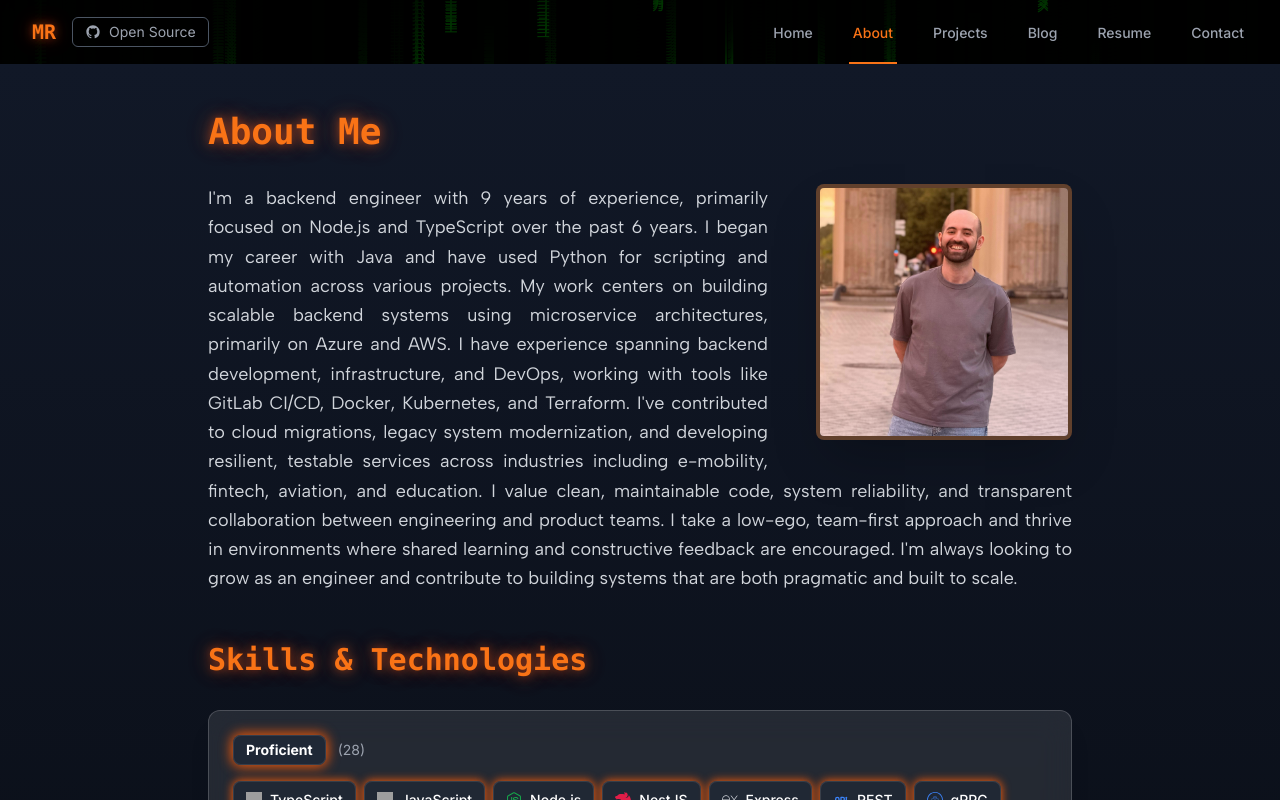
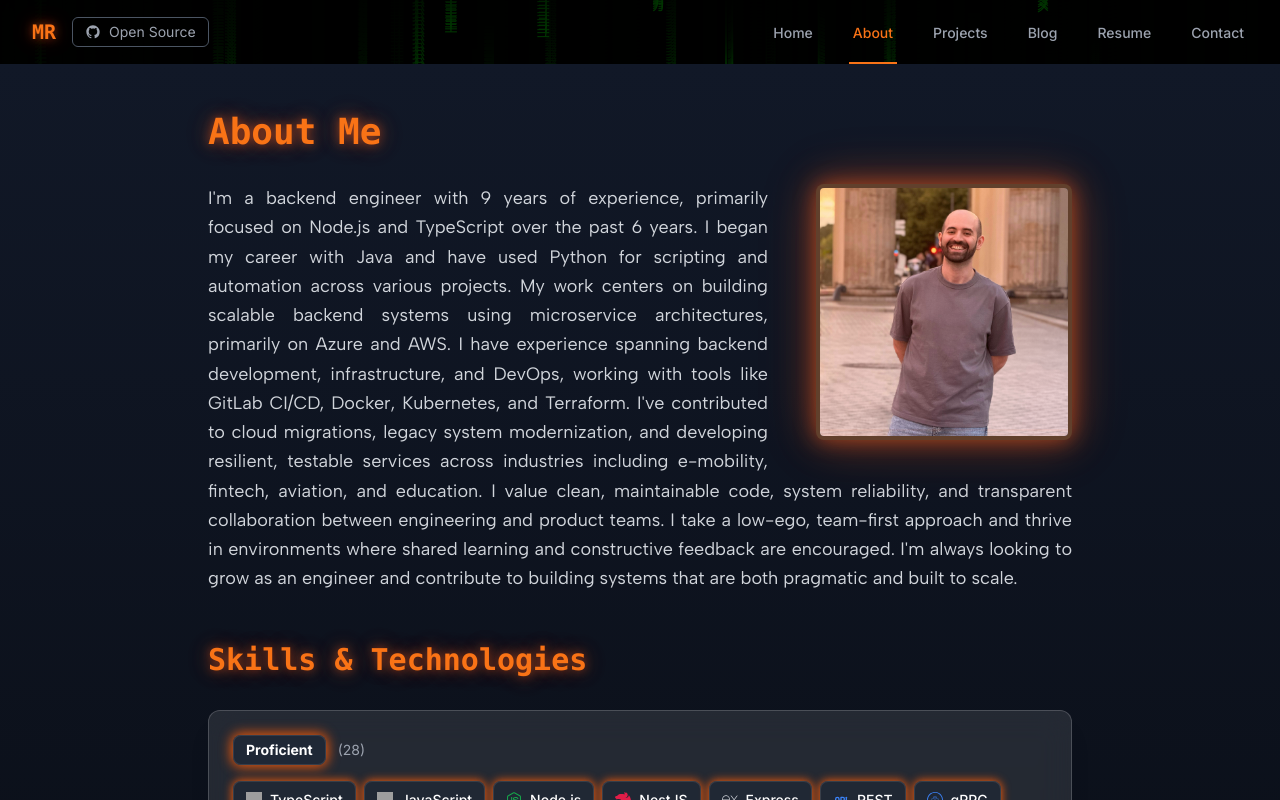
Before and after one commit to MRdevX/mrashidi.me, a Next.js app: page /about in a window 1280 px wide. Shown: the top 800 px of the page. Built offline with nearby package versions, Linux system fonts and the light colour scheme; grey boxes are pictures that could not be loaded.

Commit message:
feat: add neon effect to profile image

```diff
--- a/src/app/about/page.tsx
+++ b/src/app/about/page.tsx
@@ -47,7 +47,7 @@ export default function About() {
                 transition={{ delay: 0.4 }}
               >
                 <div className="relative group">
-                  <div className="w-48 h-48 lg:w-64 lg:h-64 rounded-lg overflow-hidden border-4 border-orange-500/30 shadow-2xl relative bg-gray-800">
+                  <div className="w-48 h-48 lg:w-64 lg:h-64 rounded-lg overflow-hidden border-4 border-orange-500/30 shadow-2xl relative bg-gray-800 glitch-image">
                     <div className="absolute inset-0 bg-gradient-to-br from-orange-500/20 to-transparent z-10"></div>
                     <Image
                       src="/profile.jpeg"
@@ -57,6 +57,7 @@ export default function About() {
                       className="w-full h-full object-cover"
                       priority
                     />
+                    <div className="absolute inset-0 glitch-overlay pointer-events-none"></div>
                   </div>
                   <div className="absolute -inset-2 bg-gradient-to-r from-orange-500/50 to-purple-500/50 rounded-lg blur-xl opacity-0 group-hover:opacity-100 transition-opacity duration-300 -z-10"></div>
                 </div>
--- a/src/app/globals.css
+++ b/src/app/globals.css
@@ -788,3 +788,49 @@ html {
     @apply text-xs px-2 py-1;
   }
 }
+
+/* Cyberpunk Neon Effect for Profile Image */
+.glitch-image {
+  position: relative !important;
+  animation: neonPulse 4s ease-in-out infinite !important;
+  box-shadow:
+    0 0 20px rgba(255, 95, 31, 0.5),
+    0 0 40px rgba(255, 95, 31, 0.3),
+    0 0 60px rgba(255, 95, 31, 0.2) !important;
+}
+
+.glitch-overlay {
+  background: repeating-linear-gradient(
+    0deg,
+    transparent,
+    transparent 2px,
+    rgba(255, 95, 31, 0.05) 2px,
+    rgba(255, 95, 31, 0.05) 4px
+  );
+  animation: scanLines 3s linear infinite;
+}
+
+@keyframes neonPulse {
+  0%,
+  100% {
+    box-shadow:
+      0 0 20px rgba(255, 95, 31, 0.5),
+      0 0 40px rgba(255, 95, 31, 0.3),
+      0 0 60px rgba(255, 95, 31, 0.2);
+  }
+  50% {
+    box-shadow:
+      0 0 30px rgba(255, 95, 31, 0.8),
+      0 0 60px rgba(255, 95, 31, 0.5),
+      0 0 90px rgba(255, 95, 31, 0.3);
+  }
+}
+
+@keyframes scanLines {
+  0% {
+    transform: translateY(-100%);
+  }
+  100% {
+    transform: translateY(100%);
+  }
+}
```
